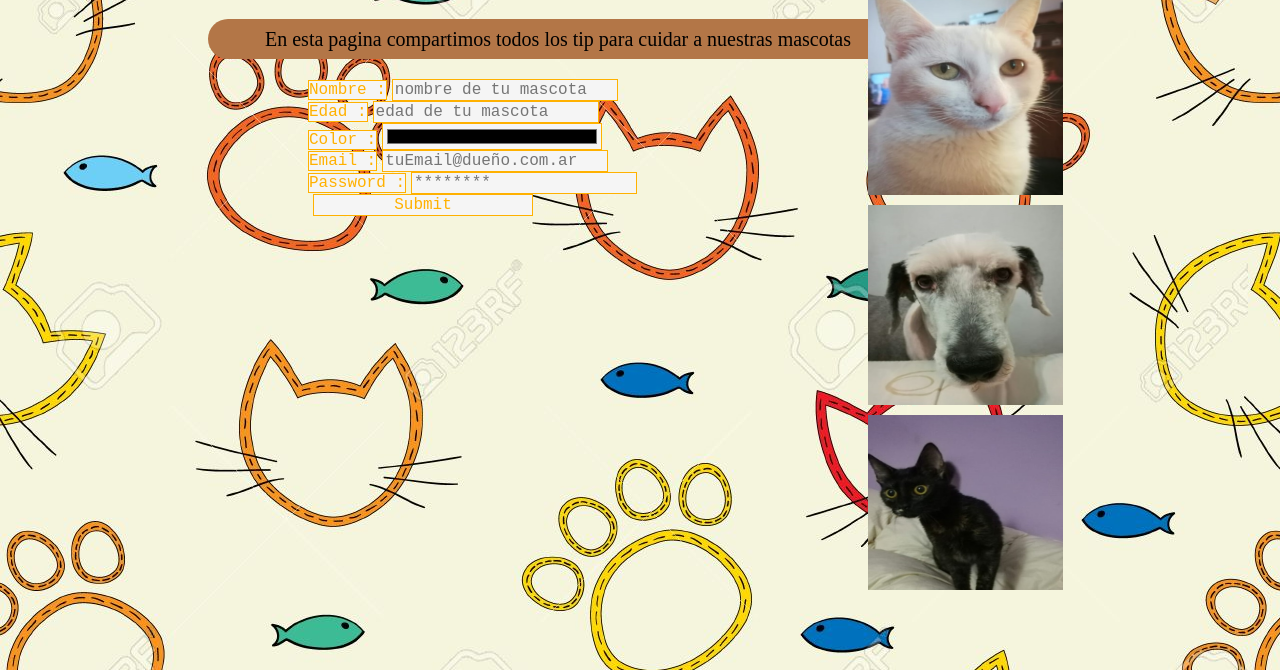
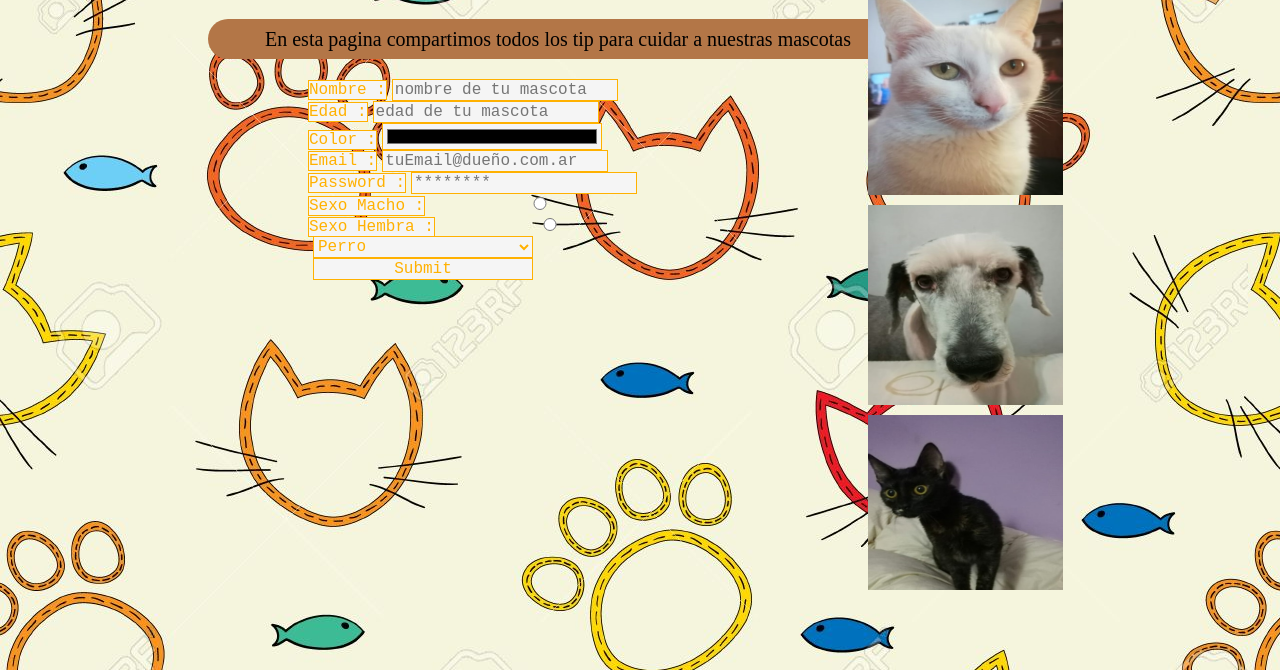
Before and after one commit to Miriamolson73/CIUMiriamOlson, a plain HTML site: page ej3-5/index.html in a window 1280 px wide. Shown: the part 138-808 px from the top of the page. Drawn offline with Linux system fonts and the light colour scheme.

Commit message:
modificacion de ejercicio

```diff
--- a/ej3-5/ej3-5.css
+++ b/ej3-5/ej3-5.css
@@ -101,3 +101,15 @@ input{
 	font-size:16px;
 	color:#FFB100;
 }
+select
+{
+	width:220px;
+	border-color:#FFB100;
+	border-width:1px;
+	margin-left:5px;
+	border-style:solid;
+	background:#F5F5F5;
+	font-family:"Courier New",monospace;
+	font-size:16px;
+	color:#FFB100;
+}
--- a/ej3-5/index.html
+++ b/ej3-5/index.html
@@ -15,15 +15,27 @@
 	<h1>Bienvenido a <span>"PetBook"</span> </h1>
 	<p>En esta pagina compartimos todos los tip para cuidar a nuestras mascotas </p>
 	<div class="formulario">
-		<form >
+		<form action="" >
 			<label for="nombre_Mascota">Nombre :</label><input type="text" id="nombre_Mascota" name="nombre" placeholder="nombre de tu mascota" required><br>
 			<label for="edad_Mascota">Edad :</label><input type="number" id="edad_Mascota" name="edad" placeholder="edad de tu mascota"required><br>
 
 			<label for="color" >Color :</label><input type="color" id="color" name="color" placeholder="un Color"required><br>
 
-			<label for="email_Dueño" >Email :</label><input type="email" id="email_Dueño" name="email" placeholder="tuEmail@dueño.com.ar"required><br>
+			<label for="email" >Email :</label><input type="email" id="email" name="email" placeholder="tuEmail@dueño.com.ar"required><br>
 
 			<label for="password">Password :</label><input type="password" id="password" name="password" placeholder="********"required><br>
+
+			<label for="sexo">Sexo Macho :</label><input type="radio" id="sexo" name="genero" value="Macho"><br>
+
+			<label for="sexo">Sexo Hembra :</label><input type="radio" id="sexo" name="genero" value="Hembra"><br>
+
+			<select name="tipo_de_mascota" id="tipo"><label for="Tipo de mascota:"> Tipo de mascota:</label>
+					<option value="perro"> Perro </option>
+					<option value="gato"> Gato </option>
+					<option value="conejo"> Conejo </option>
+					<option value="canario"> Canario </option>
+			</select><br>
+
 			<input type="submit">
 
 
```
